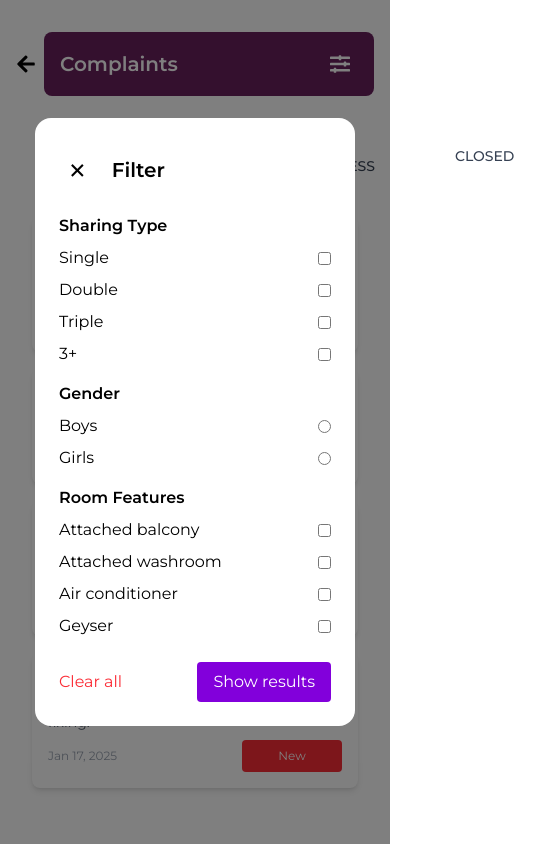
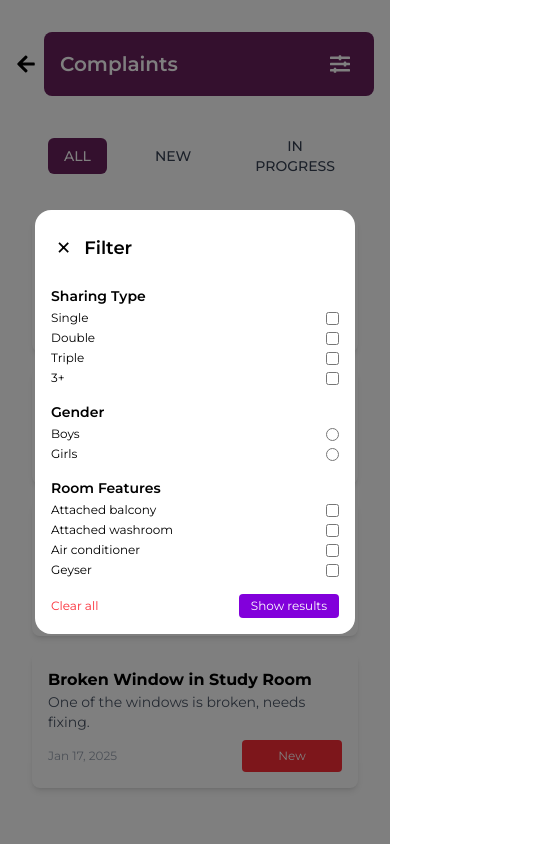
Before and after one commit to DeveloperDhanush-git/HostelManagementEl, a React (Create React App) app: page / in a window 390 px wide. Both pictures are taken after a click on the button 340 px from the left and 64 px from the top of the page. Shown: the whole page, 538 px wide, since content can reach past the window. Built offline with nearby package versions, Linux system fonts and the light colour scheme.

Commit message:
Changes made

```diff
--- a/src/App.js
+++ b/src/App.js
@@ -1,13 +1,13 @@
 import Allpages from './Pages/Allpages';
-import {Routes, Route} from 'react-router'
+// import {Routes, Route} from 'react-router'
 import './App.css';
 
 function App() {
   return (
     <div className="App">
-      <Routes>
-        <Route path='/' element={<Allpages />}/>
-      </Routes>
+
+       <Allpages />
+
     </div>
   );
 }
--- a/src/Components/ComplaintCard.jsx
+++ b/src/Components/ComplaintCard.jsx
@@ -8,7 +8,7 @@ const ComplaintCard = ({ title, description, date, status }) => {
   };
 
   return (
-    <div className="bg-white shadow-md rounded-lg p-4 mb-4">
+    <div className="bg-white shadow-md rounded-lg p-4 mb-4 sm:w-full">
       <h2 className="font-bold">{title}</h2>
       <p className="text-gray-600 text-sm">{description}</p>
       <div className="flex justify-between items-center mt-2">
--- a/src/Components/FilterModal.jsx
+++ b/src/Components/FilterModal.jsx
@@ -23,29 +23,29 @@ const FilterModal = ({ isOpen, onClose, filters, setFilters }) => {
   return (
     <div
       className="fixed inset-0 bg-[rgba(0,0,0,0.5)] flex justify-center items-center cursor-pointer"
-    onClick={onClose} // Clicking the background will close the modal
+      onClick={onClose}
     >
       <div
-      className="bg-white p-6 rounded-2xl w-80"
-      onClick={(e) => e.stopPropagation()} // Prevents click inside modal from closing it
+        className="bg-white p-4 rounded-2xl w-[90%] max-w-[320px] sm:flex items-center justify-center"
+        onClick={(e) => e.stopPropagation()}
       >
         <div className="flex items-center justify-between">
-      <div className="flex items-center space-x-4">
+          <div className="flex items-center space-x-2">
             <button
               onClick={onClose}
-            className="text-4xl p-2 rounded-full  flex justify-center items-center cursor-pointer"
+              className="text-3xl p-1 rounded-full flex justify-center items-center cursor-pointer"
             >
               &times;
             </button>
-          <h2 className="text-xl font-semibold">Filter</h2>
+            <h2 className="text-lg font-semibold">Filter</h2>
           </div>
         </div>
 
         <div className="mt-4">
-          <h3 className="font-semibold">Sharing Type</h3>
+          <h3 className="font-semibold text-sm">Sharing Type</h3>
           {["Single", "Double", "Triple", "3+"].map((type) => (
-            <label key={type} className="flex justify-between items-center mt-2 ">
-              <span>{type}</span>
+            <label key={type} className="flex justify-between items-center mt-1">
+              <span className="text-xs">{type}</span>
               <input
                 type="checkbox"
                 checked={filters.sharingType.includes(type)}
@@ -57,10 +57,10 @@ const FilterModal = ({ isOpen, onClose, filters, setFilters }) => {
         </div>
 
         <div className="mt-4">
-          <h3 className="font-semibold">Gender</h3>
+          <h3 className="font-semibold text-sm">Gender</h3>
           {["Boys", "Girls"].map((gender) => (
-            <label key={gender} className="flex justify-between items-center mt-2">
-              <span>{gender}</span>
+            <label key={gender} className="flex justify-between items-center mt-1">
+              <span className="text-xs">{gender}</span>
               <input
                 type="radio"
                 name="gender"
@@ -73,10 +73,10 @@ const FilterModal = ({ isOpen, onClose, filters, setFilters }) => {
         </div>
 
         <div className="mt-4">
-          <h3 className="font-semibold">Room Features</h3>
+          <h3 className="font-semibold text-sm">Room Features</h3>
           {["Attached balcony", "Attached washroom", "Air conditioner", "Geyser"].map((feature) => (
-            <label key={feature} className="flex justify-between items-center mt-2">
-              <span>{feature}</span>
+            <label key={feature} className="flex justify-between items-center mt-1">
+              <span className="text-xs">{feature}</span>
               <input
                 type="checkbox"
                 checked={filters.roomFeatures.includes(feature)}
@@ -87,9 +87,9 @@ const FilterModal = ({ isOpen, onClose, filters, setFilters }) => {
           ))}
         </div>
 
-        <div className="flex justify-between mt-6">
-          <button className="text-red-500" onClick={handleClearAll}>Clear all</button>
-          <button className="bg-purple-700 text-white px-4 py-2 rounded" onClick={onClose}>
+        <div className="flex justify-between mt-4">
+          <button className="text-red-500 text-xs" onClick={handleClearAll}>Clear all</button>
+          <button className="bg-purple-700 text-white px-3 py-1 rounded text-xs" onClick={onClose}>
             Show results
           </button>
         </div>
--- a/src/Components/Tabs.jsx
+++ b/src/Components/Tabs.jsx
@@ -4,23 +4,20 @@ const Tabs = ({ activeTab, setActiveTab }) => {
   const tabs = ["ALL", "NEW", "IN PROGRESS", "CLOSED"];
 
   return (
-    <div className="flex  p-4 gap-4  mx-auto">
+    <div dir="ltr">
+      <div className="flex p-4 gap-4 mx-auto sm:flex flex-row justify-start items-center overflow-x-auto scrollbar  sm:scrollbar-thumb-[#69205D] sm:snap-x scroll-ps-6 mx-4"> {/* Added mx-4 for margin on x-axis */}
         {tabs.map((tab) => (
           <button
             key={tab}
-          className={`px-6 py-2 rounded-md text-sm font-medium cursor-pointer ml-4 ${
+            className={`px-4 py-2 rounded-md text-sm font-medium cursor-pointer ml-4 ${
               activeTab === tab ? "bg-[#69205D] text-white" : "text-gray-700"
-          }`}
+            } sm:px-2 sm:py-1 md:px-6 md:py-2`}
             onClick={() => setActiveTab(tab)}
           >
             {tab}
           </button>
-
         ))}
-
-
-
-
+      </div>
     </div>
   );
 };
--- a/src/index.js
+++ b/src/index.js
@@ -3,13 +3,13 @@ import ReactDOM from 'react-dom/client';
 import './index.css';
 import App from './App';
 import reportWebVitals from './reportWebVitals';
-import { BrowserRouter } from 'react-router';
+// import { BrowserRouter } from 'react-router';
 
 const root = ReactDOM.createRoot(document.getElementById('root'));
 root.render(
-  <BrowserRouter>
+  <React.StrictMode>
   <App />
-  </BrowserRouter>
+  </React.StrictMode>
 );
 
 // If you want to start measuring performance in your app, pass a function
```
Also changed, not shown: src/App.css (line endings or trailing spaces). Lines whose indentation alone changed are shown as unchanged.
